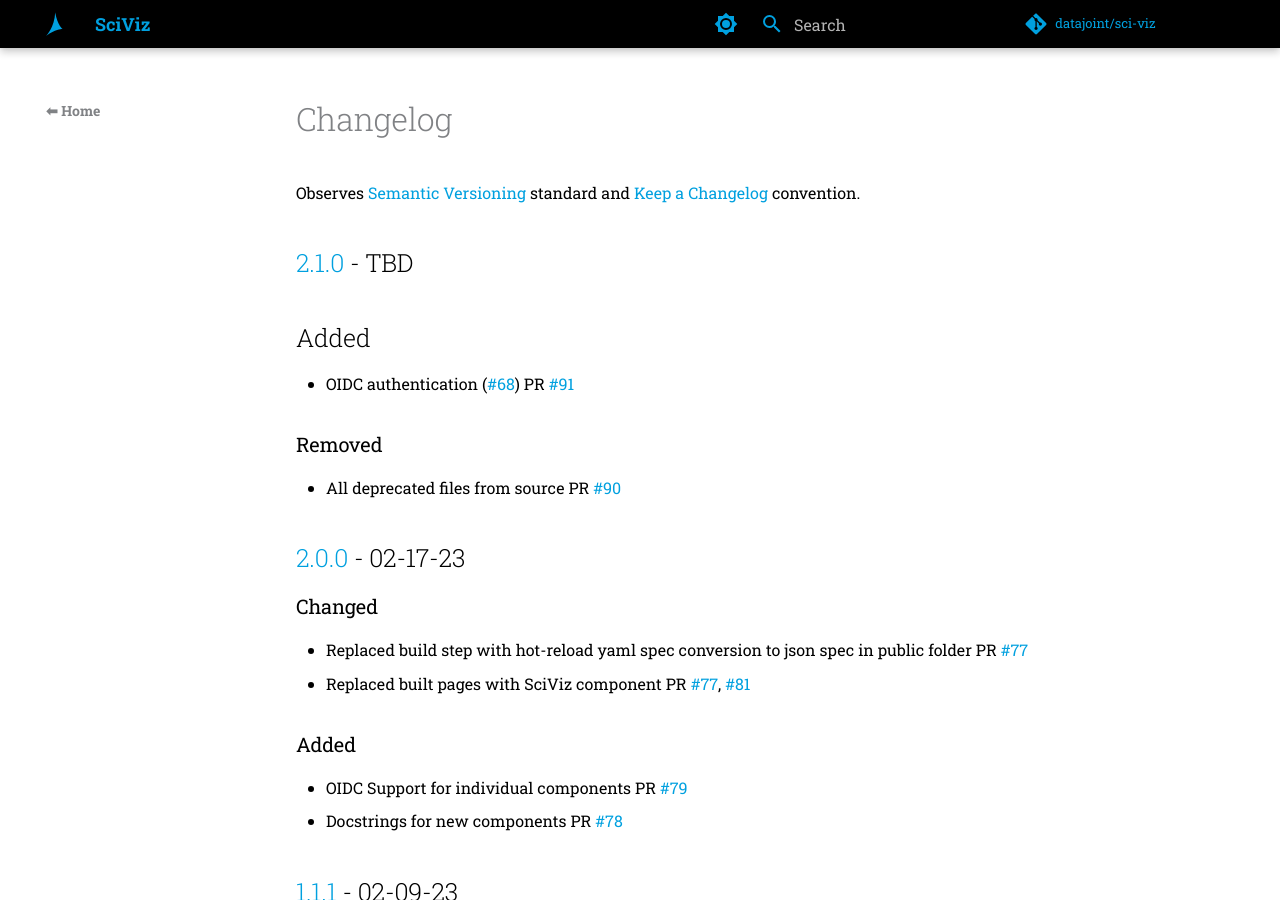
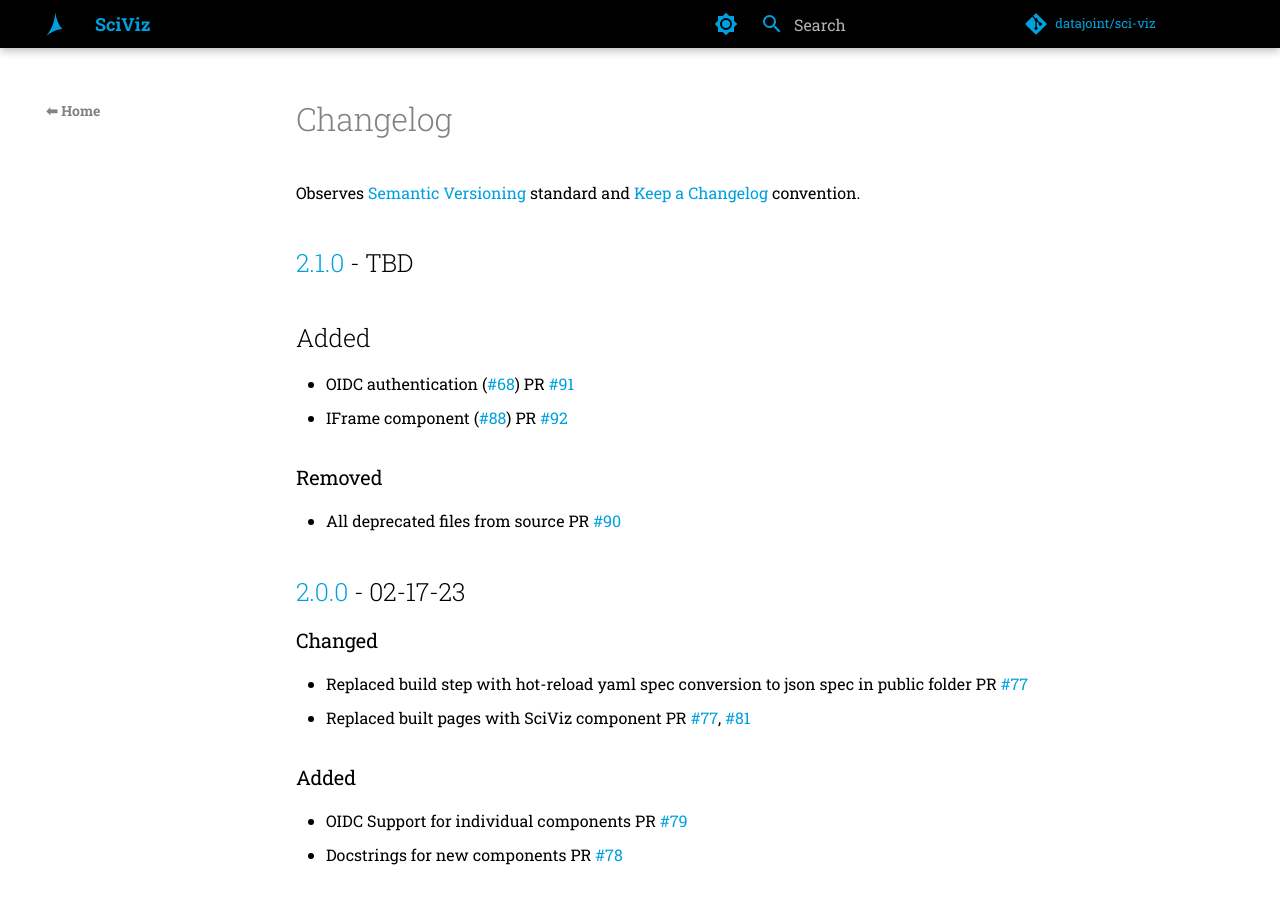
Before and after one commit to datajoint/sci-viz, an MkDocs documentation site: the page built from docs/src/changelog.md, in a window 1280 px wide and 900 px high. Built offline with MkDocs 1.6.1 and Material for MkDocs 9.7.7, drawn with Linux system fonts in a browser that asks for light colours; comment, search, counter and statistics services are not loaded; the version menu is left out.

Commit message:
changelog

```diff
--- a/docs/src/changelog.md
+++ b/docs/src/changelog.md
@@ -7,6 +7,7 @@ Observes [Semantic Versioning](https://semver.org/spec/v2.0.0.html) standard and
 ## Added
 
 - OIDC authentication ([#68](https://github.com/datajoint/sci-viz/issues/68)) PR [#91](https://github.com/datajoint/sci-viz/pull/91)
+- IFrame component ([#88](https://github.com/datajoint/sci-viz/issues/88)) PR [#92](https://github.com/datajoint/sci-viz/pull/92)
 
 ### Removed
 
```
